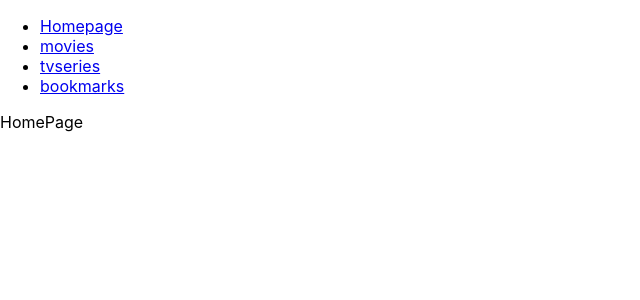
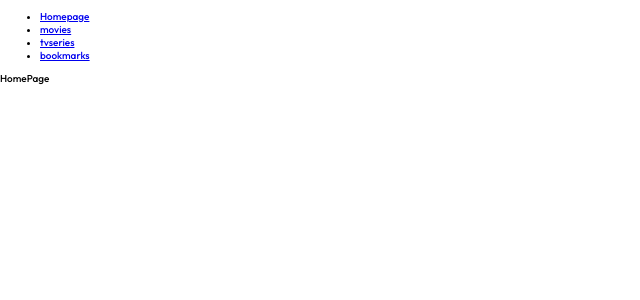
Before and after one commit to TomasScerbak/entertainment-web-app, a React (Create React App) app: page / in a window 1280 px wide. Shown: the top 300 px of the page, without its empty margins (0-640 px from the left). Built offline with nearby package versions, Linux system fonts and the light colour scheme.

Commit message:
added typography for project

```diff
--- a/src/index.css
+++ b/src/index.css
@@ -1,13 +1,55 @@
+/* Typography */
+@import url("https://fonts.googleapis.com/css2?family=Outfit:wght@300;500&display=swap");
+
+html {
+  font-size: 62.5%;
+}
+
+*,
+*::before,
+*::after {
+  box-sizing: border-box;
+}
+
 body {
   margin: 0;
-  font-family: -apple-system, BlinkMacSystemFont, 'Segoe UI', 'Roboto', 'Oxygen',
-    'Ubuntu', 'Cantarell', 'Fira Sans', 'Droid Sans', 'Helvetica Neue',
-    sans-serif;
+  font-family: var(--ff-outfit);
+  height: 100vh;
   -webkit-font-smoothing: antialiased;
   -moz-osx-font-smoothing: grayscale;
 }
 
-code {
-  font-family: source-code-pro, Menlo, Monaco, Consolas, 'Courier New',
-    monospace;
+:root {
+  --color-red: #fc4747;
+  --color-black: #10141e;
+  --color-blue: #5a698f;
+  --very-dark-blue: #161d2f;
+  --white: #ffffff;
+
+  --ff-outfit: "Outfit", sans-serif;
 }
+
+h1 {
+  font-size: 3.2rem;
+  font-weight: 300;
+  letter-spacing: -0.5px;
+  color: var(--white);
+}
+
+h2 {
+  font-size: 2.4rem;
+  font-weight: 300;
+  color: var(--white);
+}
+
+h3 {
+  font-size: 2.4rem;
+  font-weight: 500;
+  color: var(--white);
+}
+
+h4 {
+  font-size: 1.5rem;
+  font-weight: 300;
+  color: var(--white);
+}
```
